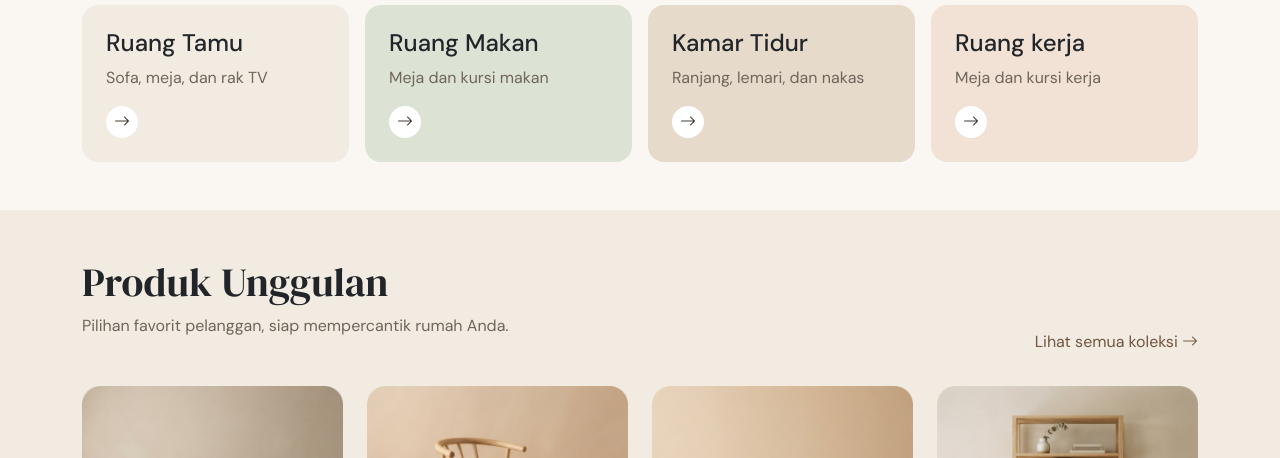
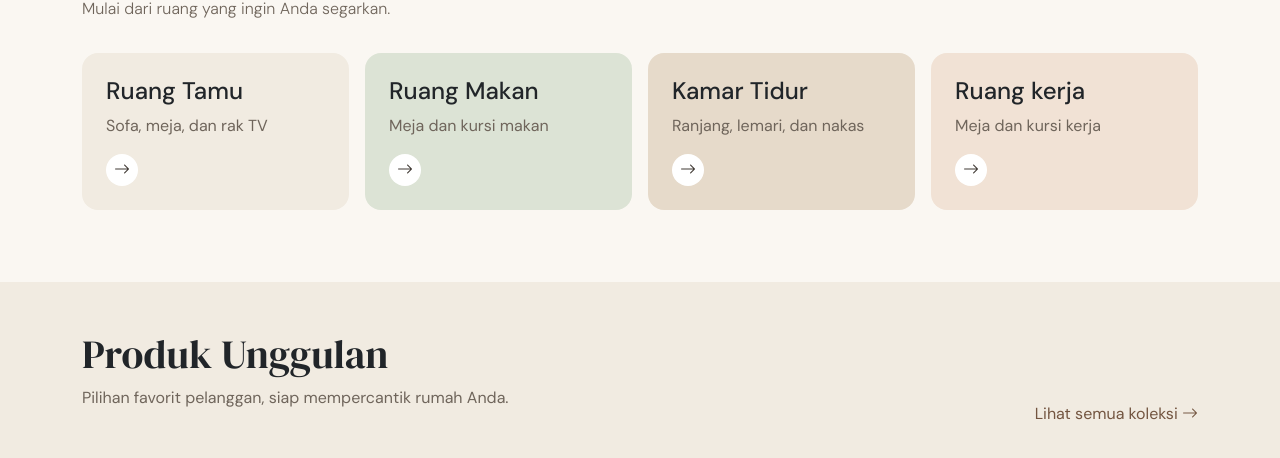
Before and after one commit to herdi-web/hana_furnitur, a plain HTML site: page index.html in a window 1280 px wide. Shown: the part 701-1159 px from the top of the page. Drawn offline with nearby package versions, Linux system fonts and the light colour scheme.

Commit message:
fix: add margin bottom for categories section

```diff
--- a/index.html
+++ b/index.html
@@ -121,7 +121,7 @@
 
     <!-- categories start -->
     <section id="categories">
-      <div class="container my-5">
+      <div class="container py-5 mb-4">
         <div class="header">
           <h2 class="py-2">Pilih sesuai ruangan Anda</h2>
           <p class="fw-light">Mulai dari ruang yang ingin Anda segarkan.</p>
```
